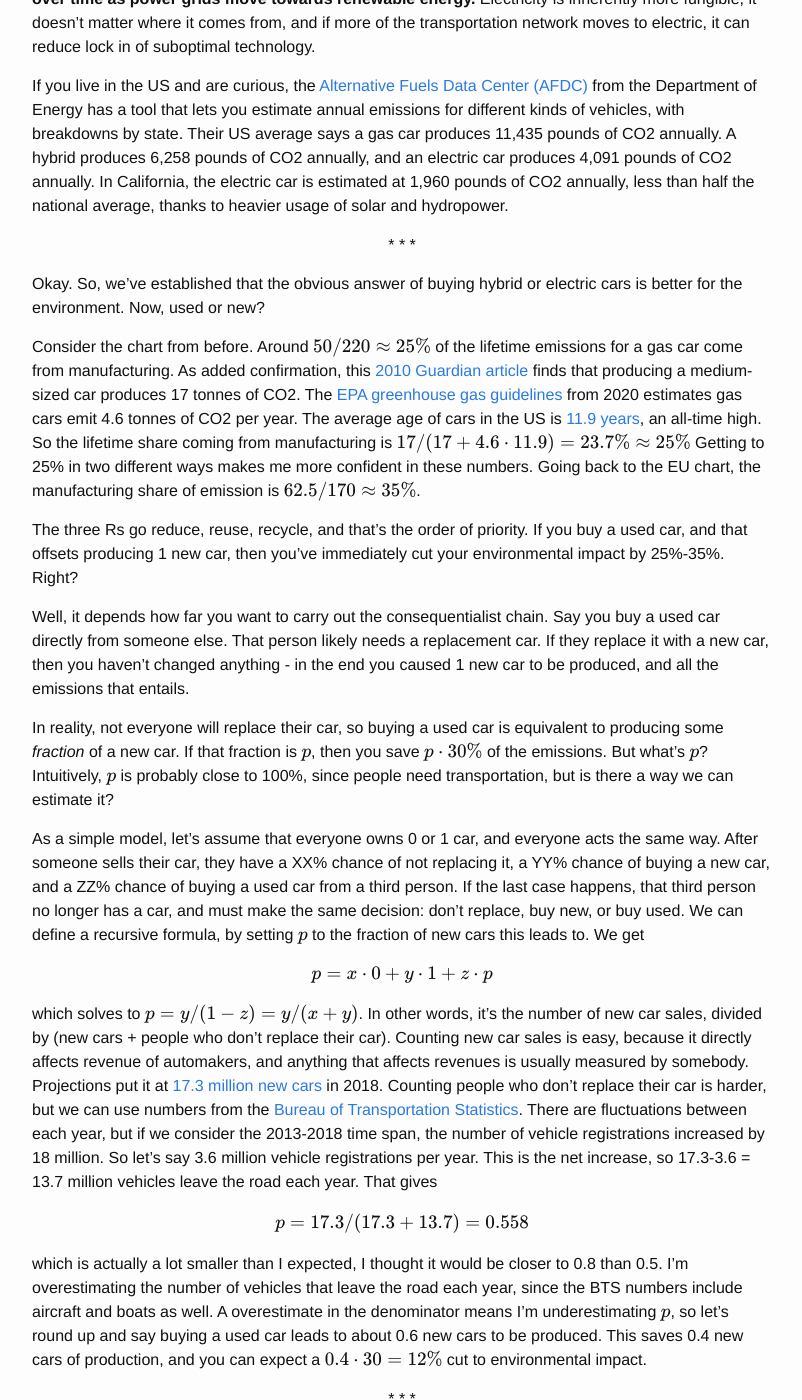
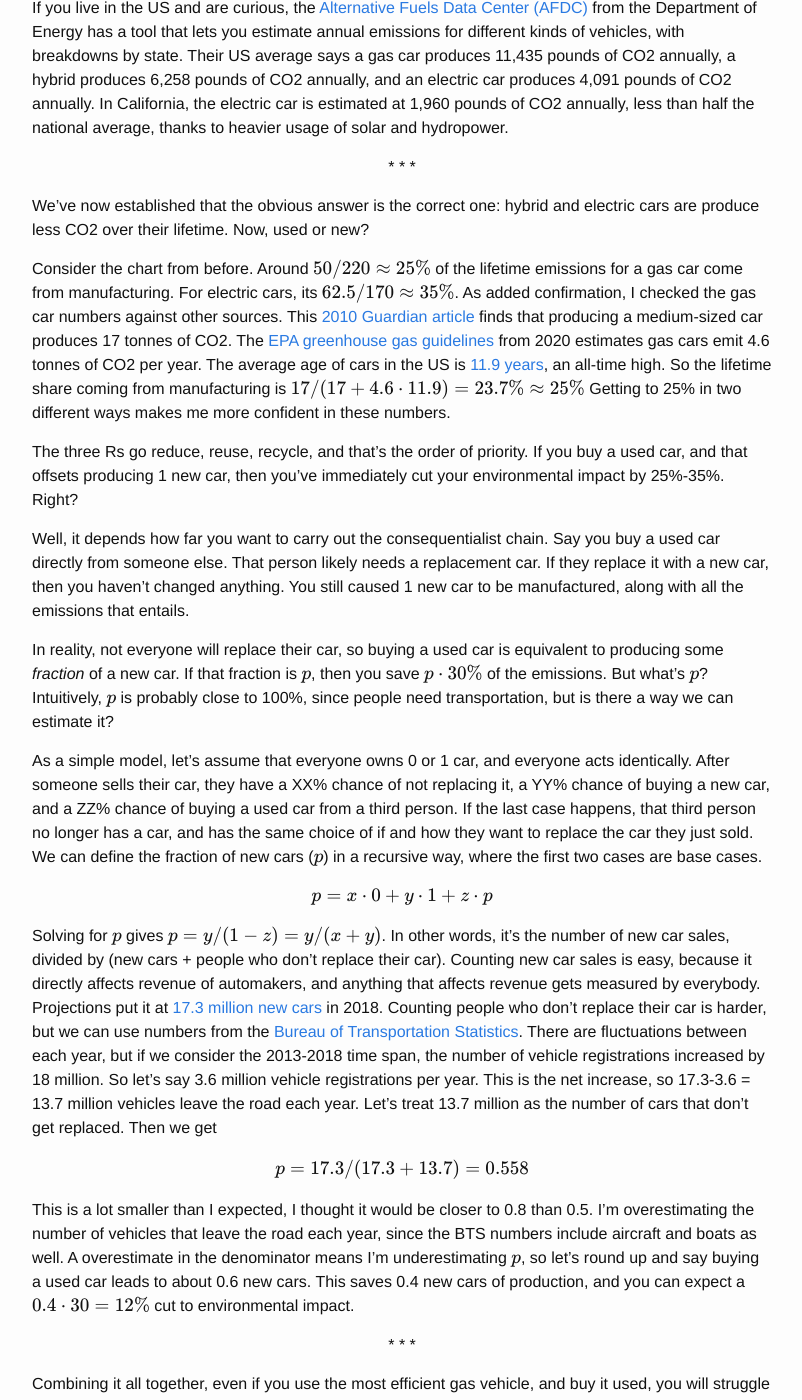
Before and after one commit to alexirpan/alexirpan.github.io, a Jekyll site: the page built from _posts/2020-12-29-car-co2.markdown, in a window 1280 px wide and 1400 px high, scrolled down 2539 px. Shown: the whole window, without its empty margins (238-1040 px from the left). Built offline with Jekyll 4.4.1, drawn with Linux system fonts in a browser that asks for light colours; nearby versions of some CDN libraries; formulas are drawn with MathJax 3; some of the changed text lies outside the part shown.

Commit message:
Some revisions and spelling fixes

```diff
--- a/_posts/2020-12-29-car-co2.markdown
+++ b/_posts/2020-12-29-car-co2.markdown
@@ -5,30 +5,26 @@
 ---
 
 My car's dead. It went through a long series of death throes, almost making it
-all the way through the pandemic, but now it's dead (or rather, expensive enough
-to fix that it's not worth it, compared to the value of the car).
+all the way through the pandemic, but now it's dead, and the price of fixing it
+is too high.
 
-I still need a car! Although you can skip one in SF, South Bay is
-still a sprawling suburban hellscape if you don't have a car.
+I still need a car! You can get away without one in SF, but I live in South Bay,
+and South Bay is still a sprawling suburban hellscape if you don't have a car.
 
 I also want to consider the carbon footprint of my decision. What should I do?
-
-In a bid to be more environmentally conscious, I want to reduce the carbon
-footprint of the replacement car. What should I do?
 
 \* \* \*
 {: .centered }
 
-Let's start with some crude estimates to figure out the trade-offs, and continue
-from there.
-
 First off - electric, hybrid, or gas? This is supposed to be obvious, but maybe
 it's not. In high school, one of my teachers claimed that a new Toyota Prius was
 worse for the environment than a new Hummer over the course of its lifetime,
-because the CO2 emitted during production time was much higher. I never checked
-this claim, and it was 10 years ago, but it does demonstrate you should care about
-factory-to-driver emissions, not just driver emissions. Let's see if we can find some sources.
+because the CO2 emitted during production time was much higher and the gas savings
+didn't make up the difference. I never checked this claim, and it was 10 years ago. There's
+been several advances in battery production since then, but it does demonstrate you should care about
+factory-to-driver emissions, not just driver emissions.
 
+Let's see if we can find some sources.
 The European Parliament has
 [an infographic](https://www.europarl.europa.eu/news/en/headlines/priorities/climate-change/20190313STO31218/co2-emissions-from-cars-facts-and-figures-infographics)
 for lifetime CO2 emissions from different kinds of cars, from 2014.
@@ -42,14 +38,14 @@
 Lifetime CO2 emissions are measured in g/km, assuming a 150,000 km mileage. This
 is about 93,000 miles for the Americans out there. Unfortunately I wasn't able
 to find the primary source for this chart, but at a glance, electric cars do pay a
-higher up-front cost in CO2 emissions. It looks like about 62.5g CO2/km versus
+higher up-front cost in CO2 emissions. It's 62.5g CO2/km versus
 50g CO2/k, a 25% increase. However, this is later offset by the decreased emissions
 from power generation. The exact difference depends on how clean your electricity is.
 At the extreme ends, an electric car powered by electricity from coal is worse than a
-gasoline car! However, the average EU resident can expect about 170 g/km for an electric
-car and 220 g/km for a gasoline car.
+gasoline car! On average though, it looks good for the electric car, 170 g/km compared to
+220 g/km for a gas car.
 
-A [2018 brief from the International Council on Clean Transporation](https://theicct.org/sites/default/files/publications/EV-life-cycle-GHG_ICCT-Briefing_09022018_vF.pdf)
+A [2018 brief from the International Council on Clean Transportation](https://theicct.org/sites/default/files/publications/EV-life-cycle-GHG_ICCT-Briefing_09022018_vF.pdf)
 found similar conclusions. They compared an average conventional car, an efficient internal combustion car
 (the 2017 Peugeot 208, which gets 65.7 mpg), and an electric vehicle (the 2017 Nissan Leaf). The Nissan Leaf won out.
 
@@ -58,10 +54,11 @@
 
 Electric vehicles should have larger gains than the ones shown here, because these numbers
 are based on a lifetime mileage of 93,000 miles. Most EVs I've looked at come with a 8 year, 100,000 mile
-warranty on their batteries, so these charts should be an underestimate of the impact.
+warranty on their batteries, and because power grid electricity is greener than burning gasoline, these
+charts should be an underestimate of the impact.
 
 Interestingly, for Germans, an electric car is only on par with an efficient gas car, since their power
-grid is more carbon heavy. This gets into the argument for electric vehicles I find most compelling:
+grid is more carbon heavy. This leads to the argument for electric vehicles I find most compelling:
 **gas vehicles are forever locked into using gasoline, whereas electric vehicles will become
 greener over time as power grids move towards renewable energy.** Electricity is inherently
 more fungible, it doesn't matter where it comes from, and if more of the transportation network
@@ -71,7 +68,7 @@
 from the Department of Energy has a tool that lets you estimate annual
 emissions for different kinds of vehicles, with breakdowns by state.
 Their US average says a gas car produces 11,435 pounds of CO2
-annually. A hybrid produces 6,258 pounds of CO2 annually, and an electric car produces
+annually, a hybrid produces 6,258 pounds of CO2 annually, and an electric car produces
 4,091 pounds of CO2 annually. In California, the electric car is estimated at 1,960
 pounds of CO2 annually, less than half the national average, thanks to heavier usage of solar
 and hydropower.
@@ -79,19 +76,19 @@
 \* \* \*
 {: .centered }
 
-Okay. So, we've established that the obvious answer of buying hybrid or electric
-cars is better for the environment. Now, used or new?
+We've now established that the obvious answer is the correct one: hybrid and electric cars are
+produce less CO2 over their lifetime. Now, used or new?
 
 Consider the chart from before. Around $$50/220 \approx 25\%$$ of the lifetime emissions for a gas car
-come from manufacturing. As added confirmation, this [2010 Guardian article](https://www.theguardian.com/environment/green-living-blog/2010/sep/23/carbon-footprint-new-car)
+come from manufacturing. For electric cars, its $$62.5/170 \approx 35\%$$. As added confirmation, I checked
+the gas car numbers against other sources. This [2010 Guardian article](https://www.theguardian.com/environment/green-living-blog/2010/sep/23/carbon-footprint-new-car)
 finds that producing a medium-sized car produces 17 tonnes of CO2.
 The [EPA greenhouse gas guidelines](https://www.epa.gov/greenvehicles/greenhouse-gas-emissions-typical-passenger-vehicle)
 from 2020 estimates gas cars emit 4.6 tonnes of CO2 per year. The average age of
 cars in the US is [11.9 years](https://www.cnbc.com/2020/07/28/25percent-of-cars-in-us-are-at-least-sixteen-years-old----record-high.html),
 an all-time high. So the lifetime share coming from manufacturing is
 $$17 / (17 + 4.6 \cdot 11.9) = 23.7\% \approx 25\%$$
-Getting to 25% in two different ways makes me more confident in these numbers. Going back
-to the EU chart, the manufacturing share of emission is $$62.5 / 170 \approx 35\%$$.
+Getting to 25% in two different ways makes me more confident in these numbers.
 
 The three Rs go reduce, reuse, recycle, and that's the order of priority. If you buy
 a used car, and that offsets producing 1 new car, then you've immediately cut your
@@ -100,43 +97,44 @@
 Well, it depends how far you want to carry out the consequentialist chain. Say
 you buy a used car directly from someone else. That person likely needs a replacement
 car. If they replace it with a new
-car, then you haven't changed anything - in the end you caused 1 new car to be
-produced, and all the emissions that entails.
+car, then you haven't changed anything. You still caused 1 new car to be
+manufactured, along with all the emissions that entails.
 
 In reality, not everyone will replace their car, so buying a used car is equivalent
 to producing some *fraction* of a new car. If that fraction is $$p$$, then you
 save $$p\cdot 30\%$$ of the emissions. But what's $$p$$? Intuitively, $$p$$ is probably
 close to 100%, since people need transportation, but is there a way we can estimate it?
 
-As a simple model, let's assume that everyone owns 0 or 1 car, and everyone acts the same
-way. After someone sells their car, they have a XX% chance of not replacing it, a YY% chance of buying a new car, and a
+As a simple model, let's assume that everyone owns 0 or 1 car, and everyone acts identically.
+After someone sells their car, they have a XX% chance of not replacing it, a YY% chance of buying a new car, and a
 ZZ% chance of buying a used car from a third person. If the last case happens, that third person no
-longer has a car, and must make the same decision: don't replace, buy new, or buy used. We can define
-a recursive formula, by setting $$p$$ to the fraction of new cars this leads to. We get
+longer has a car, and has the same choice of if and how they want to replace the car they just sold.
+We can define the fraction of new cars ($$p$$) in a recursive way, where the first two cases are base cases.
 
 $$
 p = x \cdot 0 + y \cdot 1 + z \cdot p
 $$
 
-which solves to $$p = y/(1-z) = y / (x+y)$$. In other words, it's the number of new car sales,
+Solving for $$p$$ gives $$p = y/(1-z) = y / (x+y)$$. In other words, it's the number of new car sales,
 divided by (new cars + people who don't replace their car). Counting new car sales is easy,
-because it directly affects revenue of automakers, and anything that affects revenues is
-usually measured by somebody. Projections put it at [17.3 million new cars](https://www.jato.com/usa/u-s-new-vehicle-sales-saw-a-slight-increase-in-2018-as-suvs-continue-to-see-market-share-growth/)
+because it directly affects revenue of automakers, and anything that affects revenue
+gets measured by everybody. Projections put it at [17.3 million new cars](https://www.jato.com/usa/u-s-new-vehicle-sales-saw-a-slight-increase-in-2018-as-suvs-continue-to-see-market-share-growth/)
 in 2018. Counting people who don't replace their car is harder, but we can use numbers
 from the [Bureau of Transportation Statistics](https://www.bts.gov/content/number-us-aircraft-vehicles-vessels-and-other-conveyances).
 There are fluctuations between each year, but if we consider the 2013-2018 time span,
 the number of vehicle registrations increased by 18 million. So let's say
 3.6 million vehicle registrations per year. This is the net increase, so 17.3-3.6 = 13.7
-million vehicles leave the road each year. That gives
+million vehicles leave the road each year. Let's treat 13.7 million as the number of cars that
+don't get replaced. Then we get
 
 $$
 p = 17.3 / (17.3 + 13.7) = 0.558
 $$
 
-which is actually a lot smaller than I expected, I thought it would be closer to 0.8 than 0.5.
+This is a lot smaller than I expected, I thought it would be closer to 0.8 than 0.5.
 I'm overestimating the number of vehicles that leave the road each year, since the BTS numbers
 include aircraft and boats as well. A overestimate in the denominator means I'm underestimating
-$$p$$, so let's round up and say buying a used car leads to about 0.6 new cars to be produced.
+$$p$$, so let's round up and say buying a used car leads to about 0.6 new cars.
 This saves 0.4 new cars of production, and you can expect a $$0.4 \cdot 30 = 12\%$$ cut to
 environmental impact.
 
@@ -156,8 +154,8 @@
 If you're concerned about how well you can charge your car (like me), then you could consider a plug-in
 hybrid. These cars come with a smaller battery that lets them use electric power for short drives, then
 switch to hybrid mode (using gas) once that runs out. The CO2 emissions will depend on how diligent you
-are about charging the battery, but should be equivalent to a pure electric car if you regularly top up
-the battery.
+are about charging the battery, but if your commute is short, it'll be almost equivalent to a pure electric
+car with the option to fallback on gasoline.
 
 ![ICCT 2018 brief, with plug-in comparison](/public/car-co2/icct-2018-brief-plugin.png)
 {: .centered }
```
